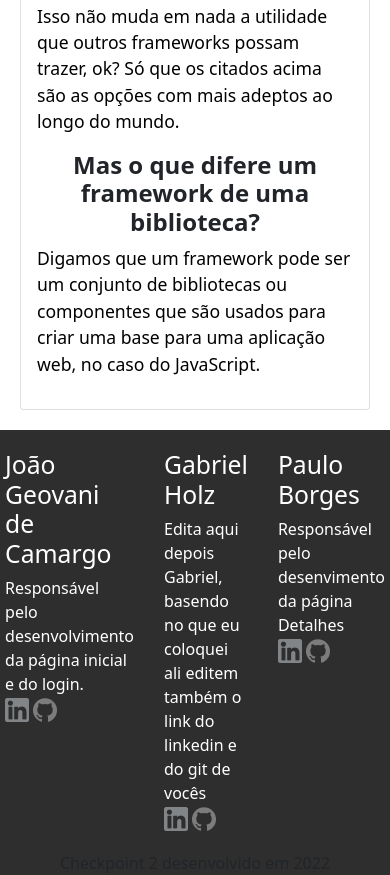
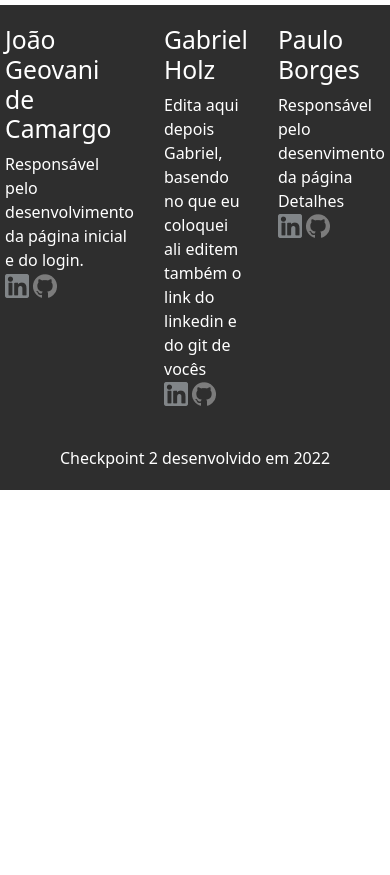
Before and after one commit to gabrielholz/bibliotecas-js, a plain HTML site: page detalhes.html in a window 390 px wide. Shown: the part 2211-3086 px from the top of the page. After the commit the page ends 2701 px from the top, so only its background shows below. Drawn offline with nearby package versions, Linux system fonts and the light colour scheme.

Commit message:
ajustado_direitos_e_altura_img

```diff
--- a/css/style-detalhes.css
+++ b/css/style-detalhes.css
@@ -66,6 +66,12 @@
     color: white;
     margin: 20px;
     gap: 30px;
+}
+
+.diretos{
+  color: white;
+  margin: 20px;
+  gap: 30px;
 }
 
 .logo h1{
@@ -202,4 +208,8 @@
     top: -11px;
   }
 
+  .card img{
+    height: 35vh;
+  }
+
 }
--- a/detalhes.html
+++ b/detalhes.html
@@ -139,7 +139,7 @@
       </div>
     </section>
 
-    <span>Checkpoint 2 desenvolvido em 2022</span>
+    <span class="diretos">Checkpoint 2 desenvolvido em 2022</span>
   </footer>
 </body>
 
```
